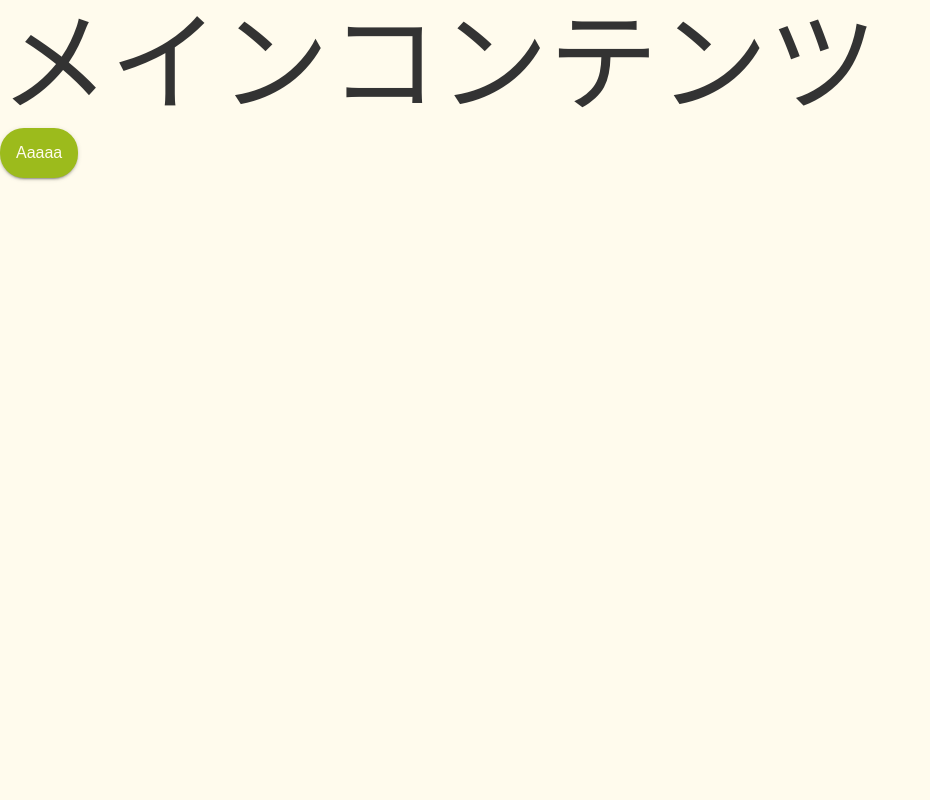
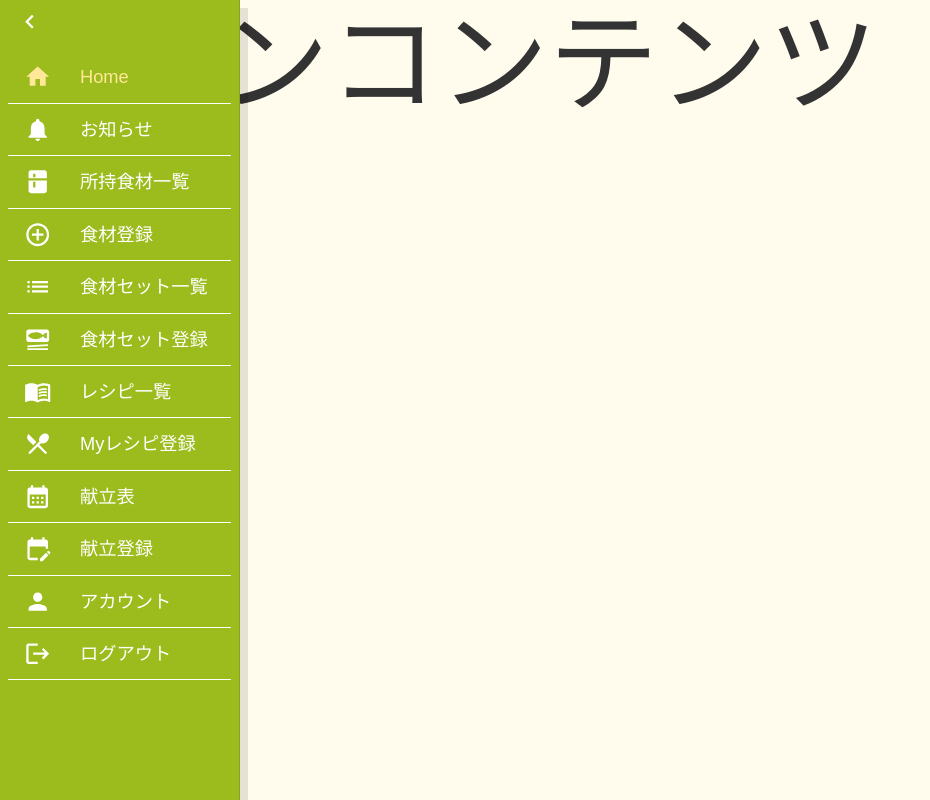
Before and after one commit to masaokaka/my-fridge-frontend, a React (Vite) app in the folder src/: page / in a window 1280 px wide. Shown: the whole page, without its empty margins (0-930 px from the left). Built offline with nearby package versions, Linux system fonts and the light colour scheme; a web font is replaced by a local one.

Commit message:
refactor:#5 リンクを整理

```diff
--- a/src/src/components/pages/Home/presenter.tsx
+++ b/src/src/components/pages/Home/presenter.tsx
@@ -1,10 +1,12 @@
 import { Box, Typography } from '@mui/material';
 import { CustomButton } from '../../uiParts/CustomButton';
+import { SideMenu } from '../../uiParts/SideMenu';
 
 const Home = () => (
   <Box>
     <Typography variant="h1">メインコンテンツ</Typography>
     <CustomButton>Aaaaa</CustomButton>
+    <SideMenu />
   </Box>
 );
 export default Home;
--- /dev/null
+++ b/src/src/components/uiParts/SideMenu/const.ts
@@ -0,0 +1,92 @@
+import {
+  Home,
+  CalendarMonth,
+  EditCalendar,
+  Kitchen,
+  LocalDining,
+  Logout,
+  List,
+  MenuBook,
+  Notifications,
+  Person,
+  SetMeal,
+  ControlPoint,
+} from '@mui/icons-material';
+import {
+  ACCOUNT_PATH,
+  ADD_MENU_PATH,
+  ADD_MY_FOOD_PATH,
+  ADD_MY_FOOD_SET_PATH,
+  ADD_MY_RECIPE_PATH,
+  HOME_PATH,
+  MENU_PATH,
+  MY_FOOD_PATH,
+  MY_FOOD_SET_PATH,
+  NEWS_PATH,
+  RECIPE_PATH,
+} from '../../../const';
+import { MenuType } from './types';
+
+/** サイドメニュー項目 */
+export const SIDE_MENU_ITEMS: MenuType[] = [
+  {
+    title: 'Home',
+    icon: Home,
+    path: HOME_PATH,
+  },
+  {
+    title: 'お知らせ',
+    icon: Notifications,
+    path: NEWS_PATH,
+  },
+  {
+    title: '所持食材一覧',
+    icon: Kitchen,
+    path: MY_FOOD_PATH,
+  },
+  {
+    title: '食材登録',
+    icon: ControlPoint,
+    path: ADD_MY_FOOD_PATH,
+  },
+  {
+    title: '食材セット一覧',
+    icon: List,
+    path: MY_FOOD_SET_PATH,
+  },
+  {
+    title: '食材セット登録',
+    icon: SetMeal,
+    path: ADD_MY_FOOD_SET_PATH,
+  },
+  {
+    title: 'レシピ一覧',
+    icon: MenuBook,
+    path: RECIPE_PATH,
+  },
+  {
+    title: 'Myレシピ登録',
+    icon: LocalDining,
+    path: ADD_MY_RECIPE_PATH,
+  },
+  {
+    title: '献立表',
+    icon: CalendarMonth,
+    path: MENU_PATH,
+  },
+  {
+    title: '献立登録',
+    icon: EditCalendar,
+    path: ADD_MENU_PATH,
+  },
+  {
+    title: 'アカウント',
+    icon: Person,
+    path: ACCOUNT_PATH,
+  },
+  {
+    title: 'ログアウト',
+    icon: Logout,
+    path: '',
+  },
+];
--- a/src/src/components/uiParts/SideMenu/presenter.tsx
+++ b/src/src/components/uiParts/SideMenu/presenter.tsx
@@ -10,31 +10,11 @@ import {
   ListItemText,
   styled,
 } from '@mui/material';
-import {
-  CalendarMonth,
-  ChevronLeft,
-  ChevronRight,
-  EditCalendar,
-  Home,
-  Kitchen,
-  LocalDining,
-  Logout,
-  List as ListIcon,
-  MenuBook,
-  Notifications,
-  Person,
-  SetMeal,
-  ControlPoint,
-} from '@mui/icons-material';
+import { ChevronLeft, ChevronRight } from '@mui/icons-material';
 import { NavLink } from 'react-router-dom';
 import { DRAWER_WIDTH, closedMixin, openedMixin } from './hooks';
 import { WHITE_COLOR } from '../../../style';
-
-type MenuType = {
-  title: string;
-  icon: JSX.Element;
-  path: string;
-};
+import { SIDE_MENU_ITEMS } from './const';
 
 /** Drawerスタイル */
 const FridgeDrawer = styled(Drawer)(({ theme, open }) => ({
@@ -61,70 +41,6 @@ const DrawerHeader = styled('div')(({ theme }) => ({
   paddingLeft: theme.spacing(1),
 }));
 
-/** サイドメニュー項目 */
-const SIDE_MENU_ITEMS: MenuType[] = [
-  {
-    title: 'Home',
-    icon: <Home />,
-    path: '/',
-  },
-  {
-    title: 'お知らせ',
-    icon: <Notifications />,
-    path: '/test',
-  },
-  {
-    title: '所持食材一覧',
-    icon: <Kitchen />,
-    path: '',
-  },
-  {
-    title: '食材登録',
-    icon: <ControlPoint />,
-    path: '',
-  },
-  {
-    title: '食材セット一覧',
-    icon: <ListIcon />,
-    path: '',
-  },
-  {
-    title: '食材セット登録',
-    icon: <SetMeal />,
-    path: '',
-  },
-  {
-    title: 'レシピ一覧',
-    icon: <MenuBook />,
-    path: '',
-  },
-  {
-    title: 'Myレシピ登録',
-    icon: <LocalDining />,
-    path: '',
-  },
-  {
-    title: '献立表',
-    icon: <CalendarMonth />,
-    path: '',
-  },
-  {
-    title: '献立登録',
-    icon: <EditCalendar />,
-    path: '',
-  },
-  {
-    title: 'アカウント',
-    icon: <Person />,
-    path: '',
-  },
-  {
-    title: 'ログアウト',
-    icon: <Logout />,
-    path: '',
-  },
-];
-
 /**
  * サイドメニューコンポーネント
  *
@@ -145,7 +61,8 @@ const SideMenuLayout = () => {
         </DrawerHeader>
 
         <List>
-          {SIDE_MENU_ITEMS.map((item) => (
+          {SIDE_MENU_ITEMS.map((item) =>
+            item.title !== 'ログアウト' ? (
               <NavLink
                 key={item.title}
                 to={item.path}
@@ -157,18 +74,41 @@ const SideMenuLayout = () => {
                 <ListItem disablePadding>
                   <ListItemButton
                     sx={{
-                    borderBottom: isOpen ? `1px solid ${WHITE_COLOR}` : 'none',
+                      borderBottom: isOpen
+                        ? `1px solid ${WHITE_COLOR}`
+                        : 'none',
                       margin: isOpen ? '0 8px' : 'auto',
                     }}
                   >
                     <ListItemIcon sx={{ color: 'unset' }}>
-                    {item.icon}
+                      <item.icon />
                     </ListItemIcon>
                     <ListItemText primary={item.title} />
                   </ListItemButton>
                 </ListItem>
               </NavLink>
-          ))}
+            ) : (
+              <ListItem
+                disablePadding
+                sx={{
+                  color: WHITE_COLOR,
+                }}
+              >
+                <ListItemButton
+                  sx={{
+                    borderBottom: isOpen ? `1px solid ${WHITE_COLOR}` : 'none',
+                    margin: isOpen ? '0 8px' : 'auto',
+                  }}
+                  onClick={() => {}}
+                >
+                  <ListItemIcon sx={{ color: 'unset' }}>
+                    <item.icon />
+                  </ListItemIcon>
+                  <ListItemText primary={item.title} />
+                </ListItemButton>
+              </ListItem>
+            )
+          )}
         </List>
       </FridgeDrawer>
     </Box>
--- /dev/null
+++ b/src/src/components/uiParts/SideMenu/types.ts
@@ -0,0 +1,7 @@
+import { SvgIconComponent } from '@mui/icons-material';
+
+export type MenuType = {
+  title: string;
+  icon: SvgIconComponent;
+  path: string;
+};
--- /dev/null
+++ b/src/src/const/index.ts
@@ -0,0 +1,11 @@
+export const HOME_PATH = '/';
+export const NEWS_PATH = '/news';
+export const MY_FOOD_PATH = '/my_food';
+export const ADD_MY_FOOD_PATH = '/add_food';
+export const MY_FOOD_SET_PATH = '/my_food_set';
+export const ADD_MY_FOOD_SET_PATH = '/add_food_set';
+export const RECIPE_PATH = '/recipe';
+export const ADD_MY_RECIPE_PATH = '/add_my_recipe';
+export const MENU_PATH = '/menu';
+export const ADD_MENU_PATH = '/add_menu';
+export const ACCOUNT_PATH = '/account';
```
Lines whose indentation alone changed are shown as unchanged.
